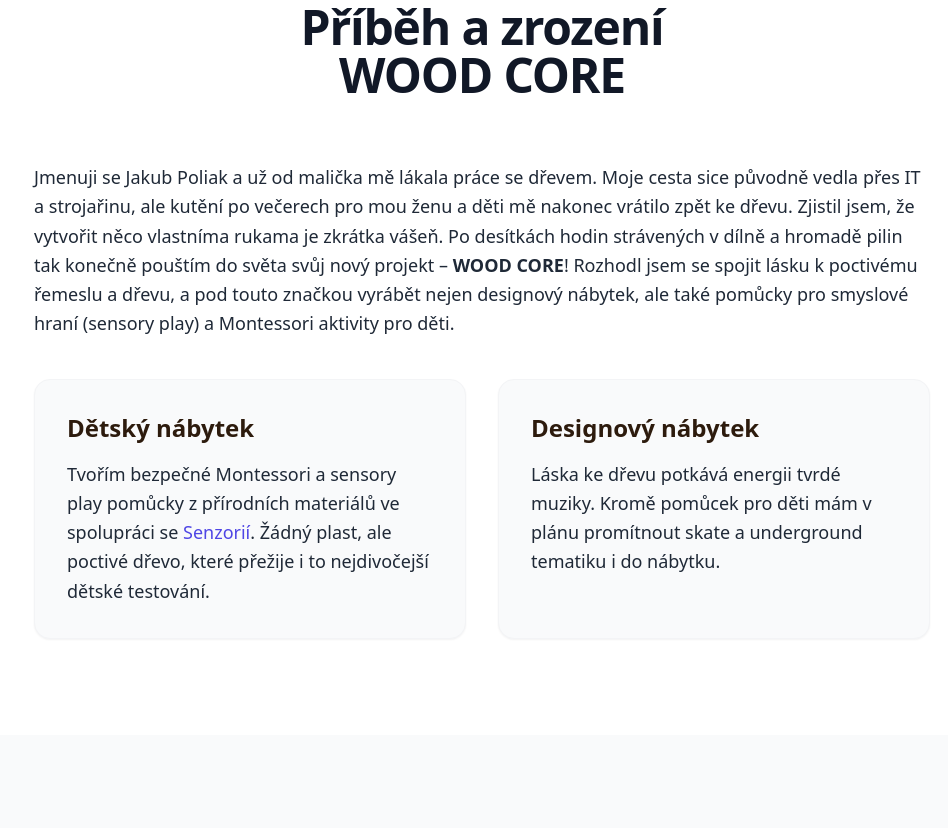
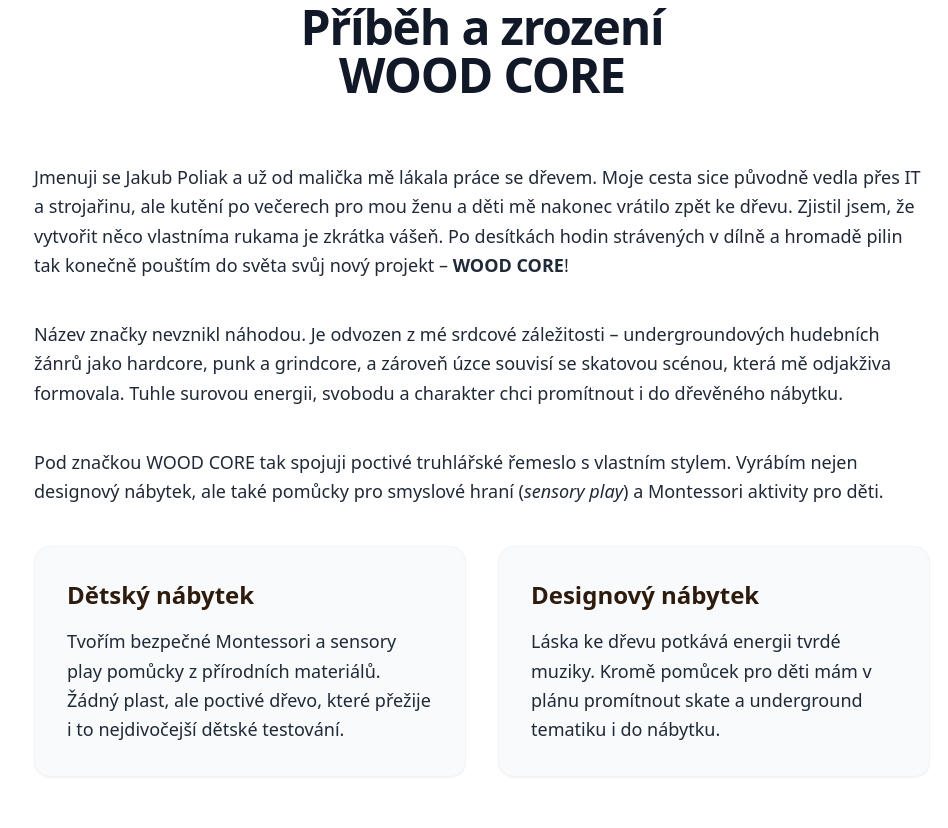
Before and after one commit to poliakuba/woodcore-web, a plain HTML site: page index.html in a window 1280 px wide. Shown: the part 917-1745 px from the top of the page, without its empty margins (158-1106 px from the left). Drawn offline with nearby package versions, Linux system fonts and the light colour scheme.

Commit message:
Revise brand story and product descriptions in index.html
Updated brand description and added details about the connection to music genres and craftsmanship.

```diff
--- a/index.html
+++ b/index.html
@@ -132,11 +132,21 @@
                 Příběh a zrození<br>WOOD CORE
             </h2>
             <div class="space-y-10 text-lg leading-relaxed text-gray-800 dark:text-gray-200">
-                <p>Jmenuji se Jakub Poliak a už od malička mě lákala práce se dřevem. Moje cesta sice původně vedla přes IT a strojařinu, ale kutění po večerech pro mou ženu a děti mě nakonec vrátilo zpět ke dřevu. Zjistil jsem, že vytvořit něco vlastníma rukama je zkrátka vášeň. Po desítkách hodin strávených v dílně a hromadě pilin tak konečně pouštím do světa svůj nový projekt – <b>WOOD CORE</b>! Rozhodl jsem se spojit lásku k poctivému řemeslu a dřevu, a pod touto značkou vyrábět nejen designový nábytek, ale také pomůcky pro smyslové hraní (sensory play) a Montessori aktivity pro děti.</p>
+                <p>
+  Jmenuji se Jakub Poliak a už od malička mě lákala práce se dřevem. Moje cesta sice původně vedla přes IT a strojařinu, ale kutění po večerech pro mou ženu a děti mě nakonec vrátilo zpět ke dřevu. Zjistil jsem, že vytvořit něco vlastníma rukama je zkrátka vášeň. Po desítkách hodin strávených v dílně a hromadě pilin tak konečně pouštím do světa svůj nový projekt – <strong>WOOD CORE</strong>!
+</p>
+
+<p>
+  Název značky nevznikl náhodou. Je odvozen z mé srdcové záležitosti – undergroundových hudebních žánrů jako hardcore, punk a grindcore, a zároveň úzce souvisí se skatovou scénou, která mě odjakživa formovala. Tuhle surovou energii, svobodu a charakter chci promítnout i do dřevěného nábytku.
+</p>
+
+<p>
+  Pod značkou WOOD CORE tak spojuji poctivé truhlářské řemeslo s vlastním stylem. Vyrábím nejen designový nábytek, ale také pomůcky pro smyslové hraní (<em>sensory play</em>) a Montessori aktivity pro děti.
+</p>
                 <div class="grid md:grid-cols-2 gap-8 mt-16">
                     <div class="bg-gray-50 dark:bg-gray-800 p-8 rounded-2xl shadow-sm border border-gray-100 dark:border-gray-700 hover:scale-[1.02] transition-transform">
                         <h3 class="text-2xl font-bold mb-4 text-wood-dark dark:text-wood-light">Dětský nábytek</h3>
-                        <p>Tvořím bezpečné Montessori a sensory play pomůcky z přírodních materiálů ve spolupráci se <a href="https://www.instagram.com/senzorie/" target="_blank" rel="noopener noreferrer" class="font-medium text-indigo-600 dark:text-indigo-400 hover:underline transition-colors">Senzorií</a>. Žádný plast, ale poctivé dřevo, které přežije i to nejdivočejší dětské testování.</p>
+                        <p>Tvořím bezpečné Montessori a sensory play pomůcky z přírodních materiálů. Žádný plast, ale poctivé dřevo, které přežije i to nejdivočejší dětské testování.</p>
                     </div>
                     <div class="bg-gray-50 dark:bg-gray-800 p-8 rounded-2xl shadow-sm border border-gray-100 dark:border-gray-700 hover:scale-[1.02] transition-transform">
                         <h3 class="text-2xl font-bold mb-4 text-wood-dark dark:text-wood-light">Designový nábytek
```
